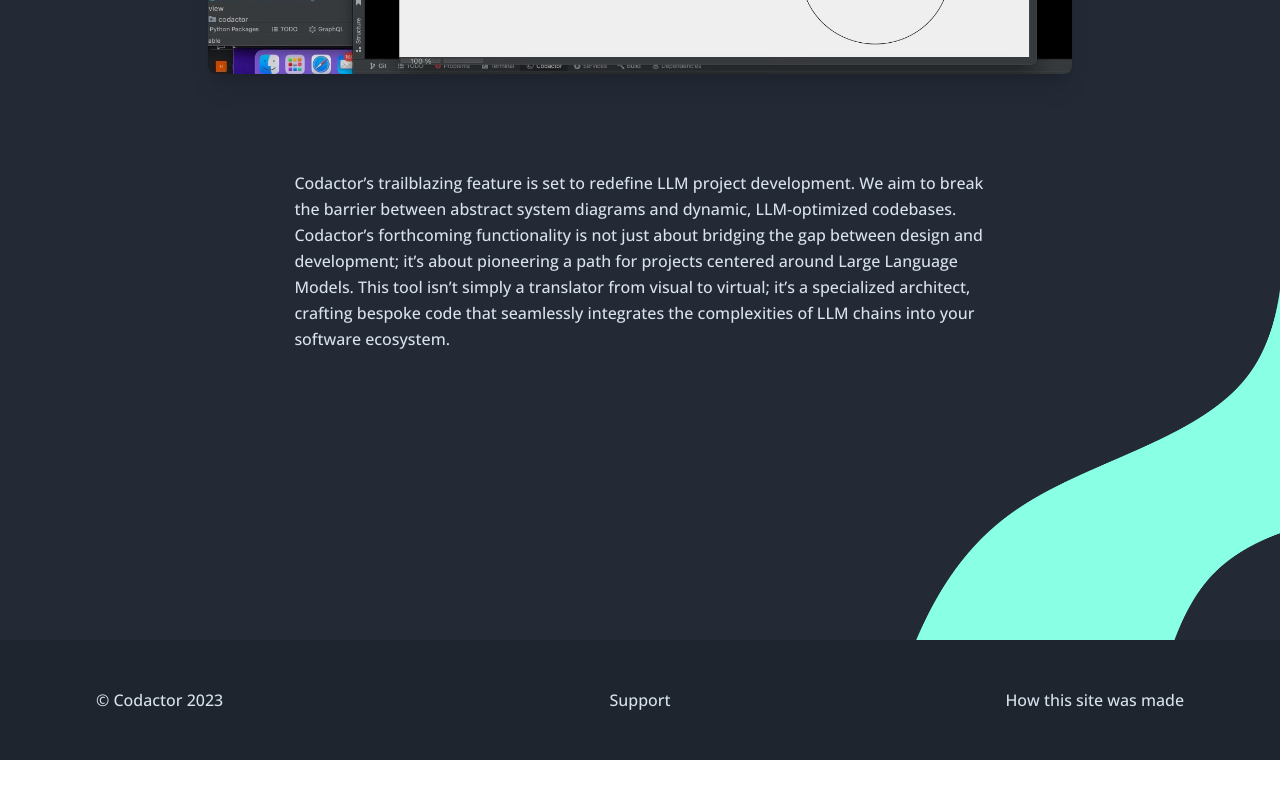
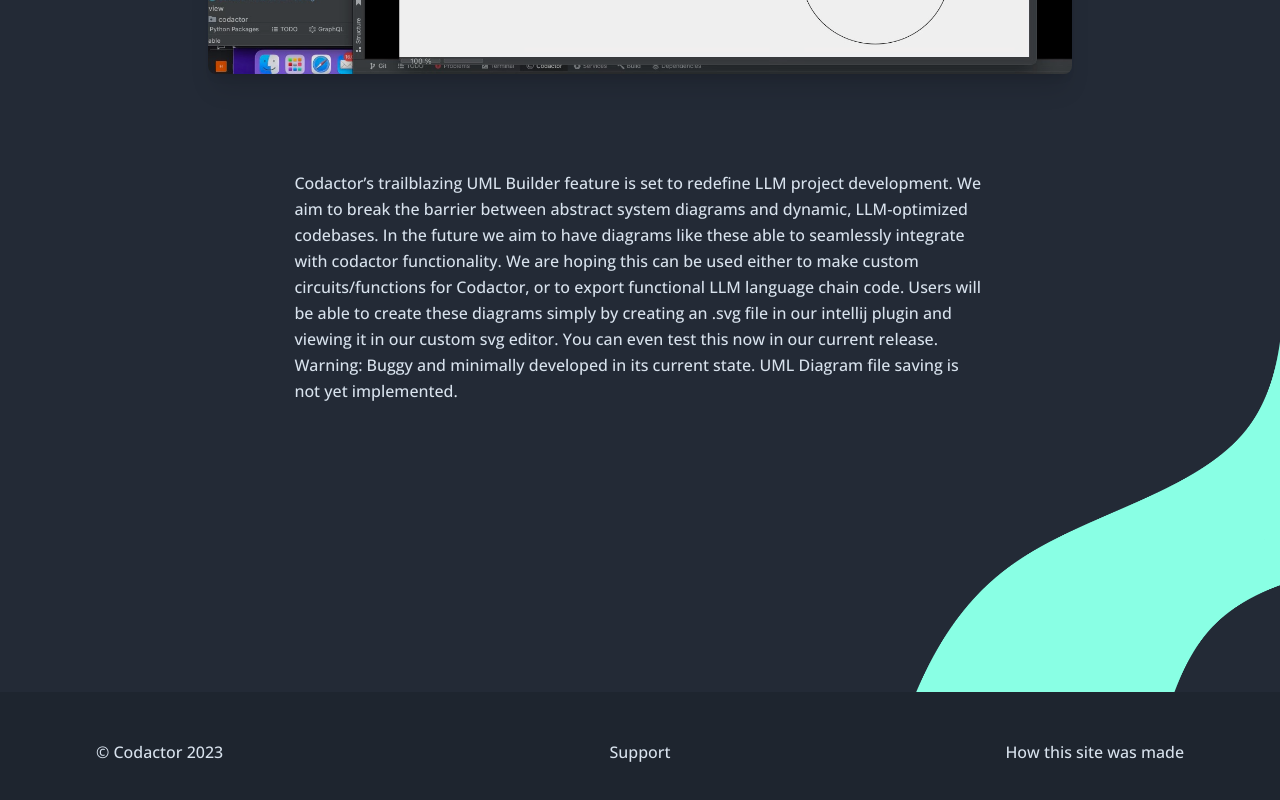
Before and after one commit to jacogrande/codactor-web, a SvelteKit app: page /coming-soon in a window 1280 px wide. Shown: the part 871-1671 px from the top of the page. Before the commit the page ends 1631 px from the top, so only its background shows below. Built offline with nearby package versions, Linux system fonts and the light colour scheme.

Commit message:
Fixed coming soon prompt

```diff
--- a/src/routes/coming-soon/+page.svelte
+++ b/src/routes/coming-soon/+page.svelte
@@ -31,13 +31,15 @@
 		</div>
 
 		<p class="tablet:w-4/5 laptop:w-3/5 w-full text-left text-text text font-sans leading-relaxed">
-			Codactor’s trailblazing feature is set to redefine LLM project development. We aim to break
-			the barrier between abstract system diagrams and dynamic, LLM-optimized codebases. Codactor’s
-			forthcoming functionality is not just about bridging the gap between design and development;
-			it’s about pioneering a path for projects centered around Large Language Models. This tool
-			isn’t simply a translator from visual to virtual; it’s a specialized architect, crafting
-			bespoke code that seamlessly integrates the complexities of LLM chains into your software
-			ecosystem.
+			Codactor’s trailblazing UML Builder feature is set to redefine LLM project development. We aim to break
+			the barrier between abstract system diagrams and dynamic, LLM-optimized codebases.
+			In the future we aim to have diagrams like these able to seamlessly integrate with codactor functionality.
+			We are hoping this can be used either to make custom circuits/functions for Codactor,
+			or to export functional LLM language chain code.
+			Users will be able to create these diagrams simply by creating an .svg file in our intellij plugin and viewing
+			it in our custom svg editor. You can even test this now in our current release.
+			Warning: Buggy and minimally developed in its current state.
+			UML Diagram file saving is not yet implemented.
 		</p>
 
 		<div class="flex flex-col mt-24 items-center mb-48" />
```
